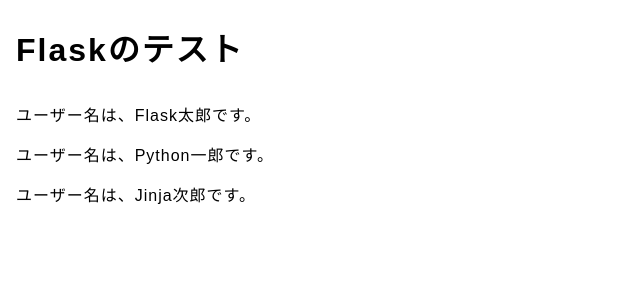
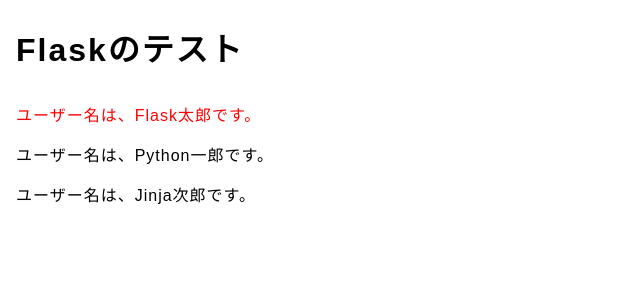
Before and after one commit to sti320a/sample_flask_app_for_qiita, a Flask app: page / in a window 1280 px wide. Shown: the top 300 px of the page, without its empty margins (0-640 px from the left). Run offline with Flask 2, Linux system fonts and the light colour scheme.

Commit message:
Add if-else in template

```diff
--- a/templates/index.html
+++ b/templates/index.html
@@ -9,7 +9,11 @@
     <div class="index-container">
       <h1 class="index-title">Flaskのテスト</h1>
       {% for user in users %}
-      <div class="index-content">ユーザー名は、{{user}}です。</div>
+        {% if user == "Flask太郎" %}
+        <div class="index-content" style="color:red;">ユーザー名は、{{user}}です。</div>
+        {% else %}
+        <div class="index-content">ユーザー名は、{{user}}です。</div>
+        {% endif %}
       {% endfor %}
     </div>
 </body>
```
